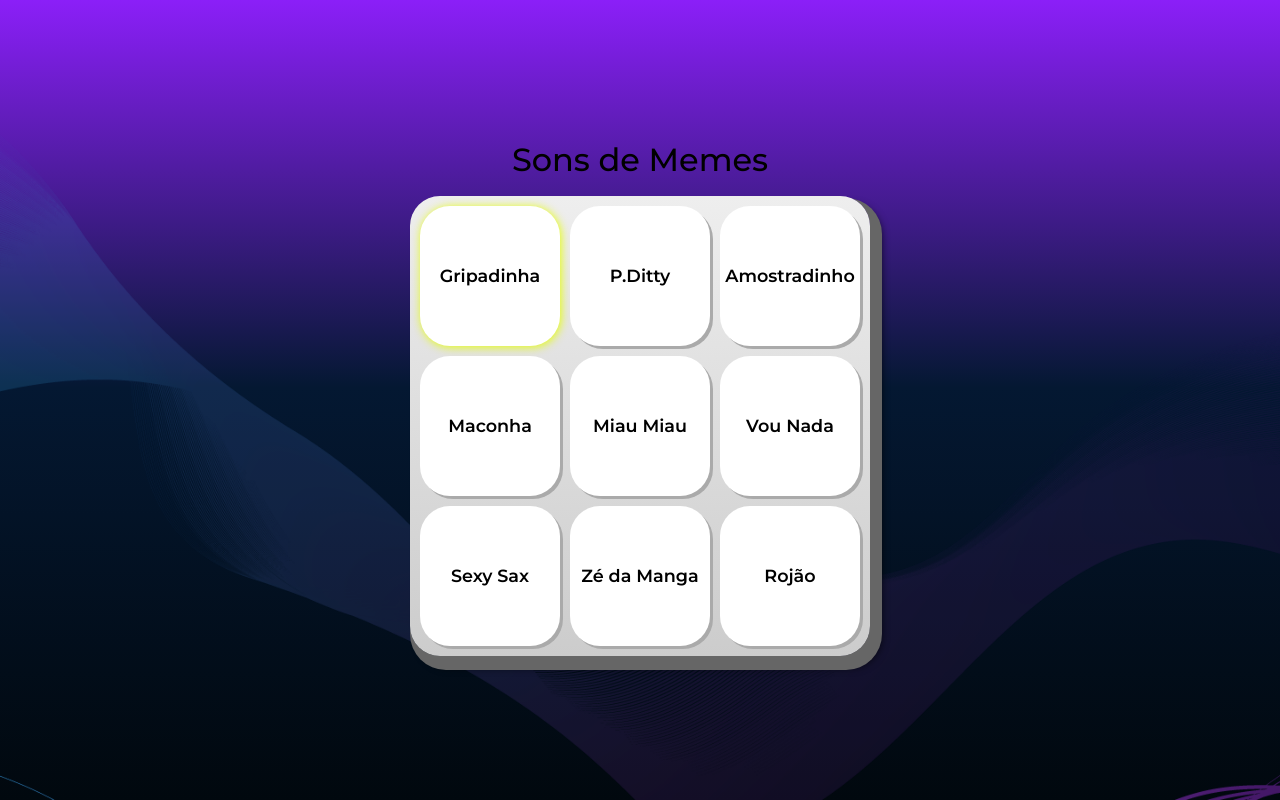
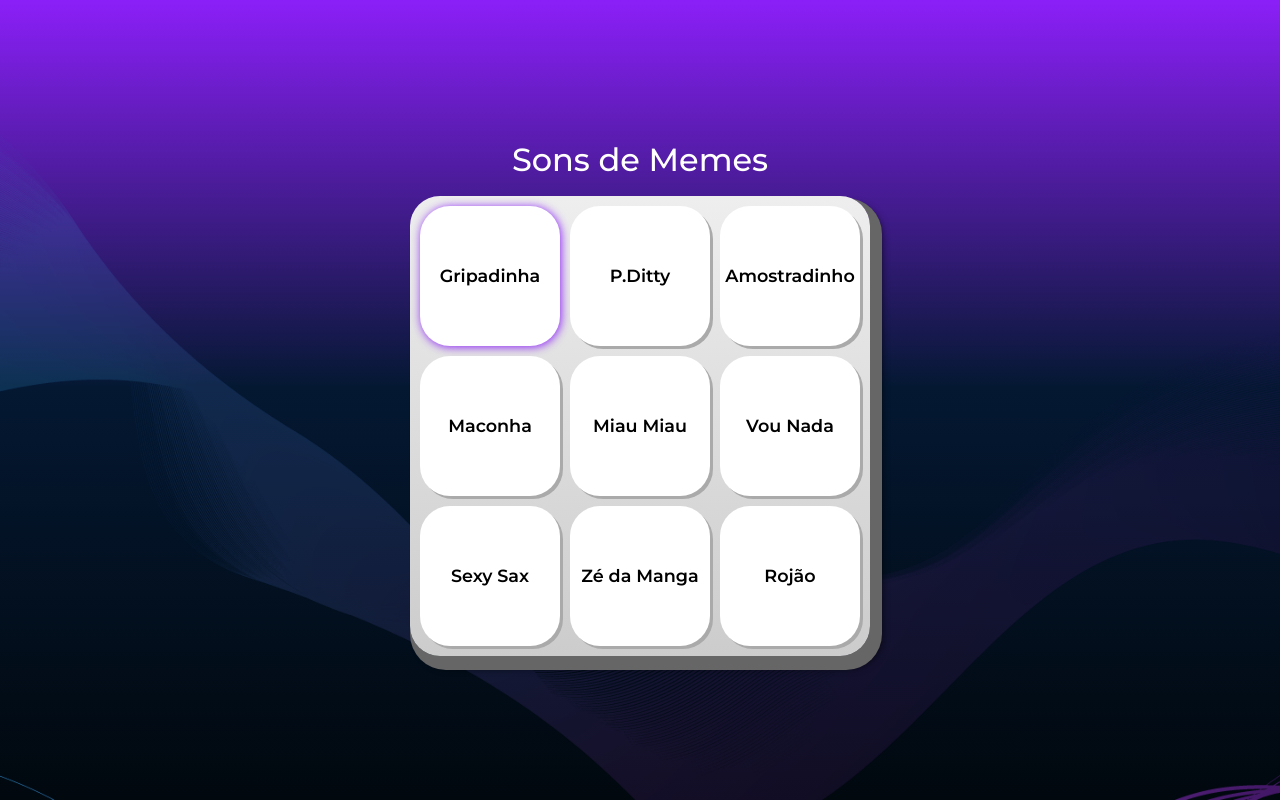
Before and after one commit to Felps3296/painel_sons_de_memes, a plain HTML site: page index.html in a window 1280 px wide. Both pictures are taken after a click on the button "Gripadinha". Drawn offline with Linux system fonts and the light colour scheme.

Commit message:
Mudando de cor

```diff
--- a/css/estilos.css
+++ b/css/estilos.css
@@ -4,7 +4,6 @@
   --azul-escuro: #041832; /* cor escura usada na sombra dos botões */
   --black: #000;
   --branca: #fff;
-  --luz: rgb(229, 255, 0);
 }
 
 body {
@@ -19,7 +18,7 @@ body {
 }
 
 h1 {
-  color: var(--black);
+  color: var(--branca);
   margin-bottom: 20px;
   font-size: 2rem;
 }
@@ -60,10 +59,10 @@ h1 {
 .tecla.focus,
 .tecla:focus {
   outline: none;
-  box-shadow: 1px 1px 10px var(--luz);
+  box-shadow: 1px 1px 10px var(--azul-claro);
 }
 
 .tecla.active:focus,
 .tecla:active:focus {
-  box-shadow: 3px 3px 0 var(--azul-escuro) inset, 1px 1px 10px var(--luz);
+  box-shadow: 3px 3px 0 var(--azul-escuro) inset, 1px 1px 10px var(--azul-claro);
 }
```
